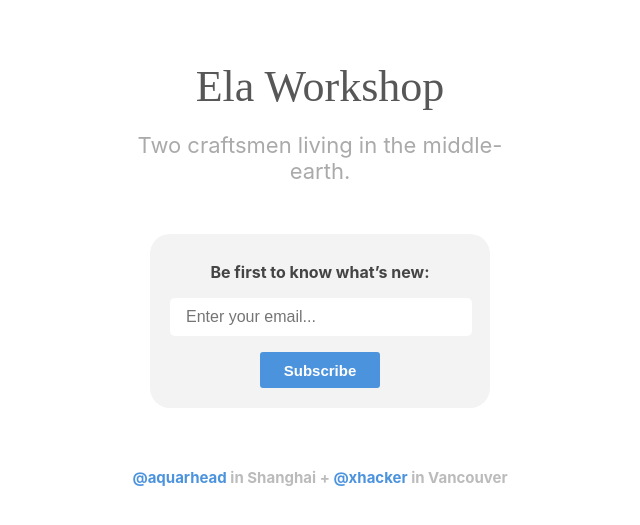
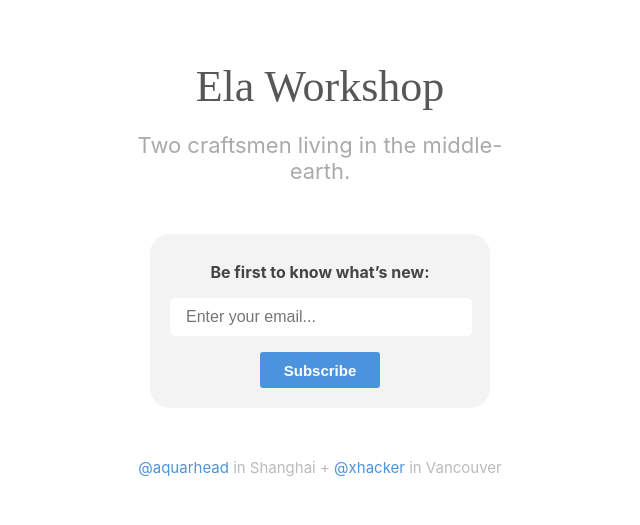
Before and after one commit to ElaWorkshop/ElaWorkshop.github.io, a Jekyll site: the page built from index.html, in a window 1280 px wide. Shown: the top 525 px of the page, without its empty margins (320-960 px from the left). Built offline with Jekyll 4.4.1, drawn with Linux system fonts in a browser that asks for light colours; Markdown is read by kramdown in place of the engine named in the settings.

Commit message:
Fix button style on iOS; Use same css for index

```diff
--- a/_layouts/index.html
+++ b/_layouts/index.html
@@ -4,7 +4,18 @@
 <head>
     <title>Ela Workshop</title>
     <meta charset="utf-8">
-    <link rel="stylesheet" type="text/css" href="/css/index.css">
+    <link rel="stylesheet" type="text/css" href="/css/app.css">
+    <style type="text/css">
+    h1 .sub {
+      width: 420px;
+      margin: 20px auto 24px auto;
+    }
+    @media only screen and (max-device-width: 480px) {
+      h1 .sub {
+        width: 300px;
+      }
+    }
+    </style>
     <meta name="viewport" content="user-scalable=no, width=device-width">
 </head>
 
--- a/css/app.css
+++ b/css/app.css
@@ -92,6 +92,7 @@
   color: #666;
 }
 form.subscribe input[type="submit"] {
+  -webkit-appearance: none;
   width: 120px;
   border-radius: 3px;
   border: 0;
--- a/css/index.css
+++ /dev/null
@@ -1,96 +0,0 @@
-html {
-  padding: 40px 0;
-}
-body {
-  font-family: -apple-system, sans-serif;
-  text-align: center;
-}
-a {
-  text-decoration: none;
-  color: #4C93DE;
-}
-a:hover {
-  color: #2D7BCC;
-}
-
-h1 {
-  font-weight: normal;
-}
-h1 .main {
-  font-family: Futura;
-  color: #575757;
-  font-size: 44px;
-  margin: 20px auto 5px auto;
-}
-h1 .sub {
-  color: #aaa;
-  width: 420px;
-  font-size: 22px;
-  margin: 20px auto 24px auto;
-}
-
-form.subscribe {
-  width: 300px;
-  border-radius: 20px;
-  background-color: #f3f3f3;
-  margin: 50px auto;
-  padding: 12px 20px 20px 20px;
-}
-form.subscribe label {
-  font-weight: bolder;
-  color: #444;
-}
-form.subscribe input[type="text"] {
-  width: 90%;
-  font-size: 16px;
-  background-color: white;
-  border-radius: 5px;
-  border: 0;
-  padding: 10px 16px;
-  color: #666;
-}
-form.subscribe input[type="submit"] {
-  width: 120px;
-  border-radius: 3px;
-  border: 0;
-  background-color: #4C93DE;
-  color: white;
-  font-weight: bolder;
-  font-size: 15px;
-  height: 36px;
-  cursor: pointer;
-}
-form.subscribe input[type="submit"]:hover {
-  background-color: #5CA3EE;
-}
-form.subscribe input[type="submit"]:active {
-  background-color: #2D7BCC;
-}
-
-footer {
-  margin-top: 60px;
-  font-size: 15px;
-  font-weight: bolder;
-  color: #bbb;
-}
-footer p {
-  margin: .6em 0;
-}
-
-.clearfix:after {
-  content: ".";
-  display: block;
-  clear: both;
-  visibility: hidden;
-  line-height: 0;
-  height: 0;
-}
-
-@media only screen and (max-device-width: 480px) {
-  html {
-    padding: 20px 0;
-  }
-  h1 .sub {
-    width: 300px;
-  }
-}
```
